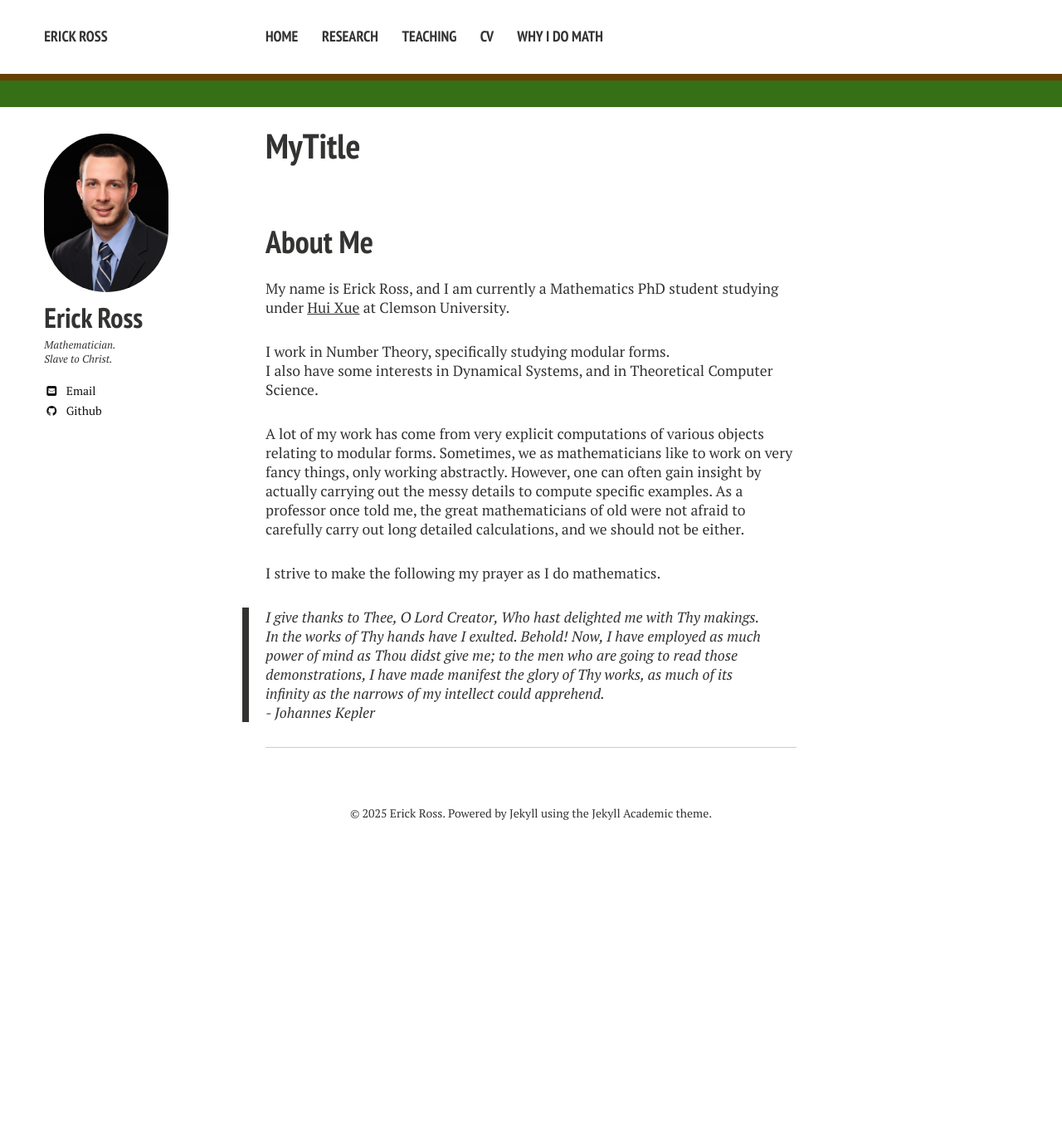
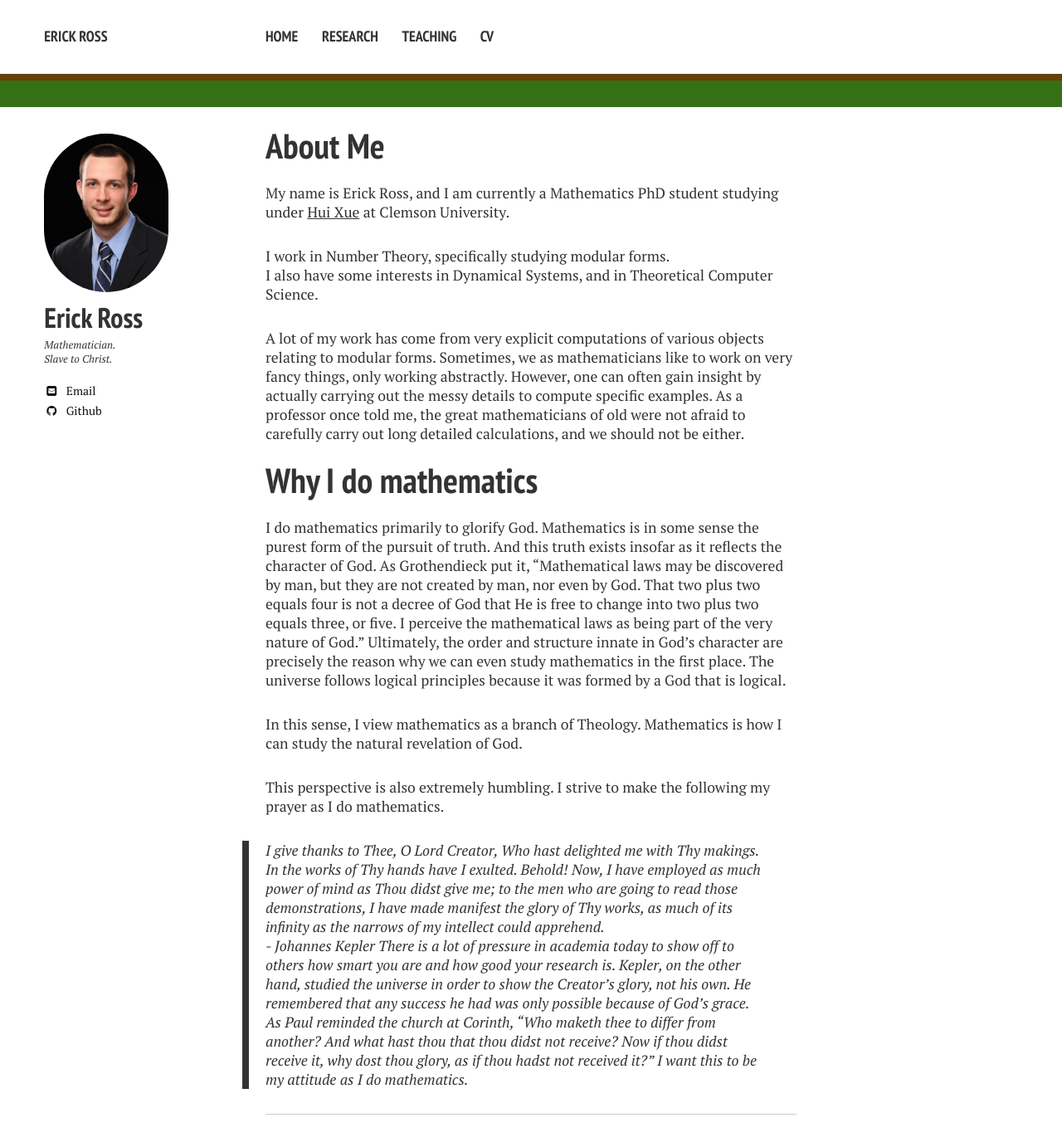
Before and after one commit to erick-ross/erick-ross.github.io, a Jekyll site: the page built from index.md, in a window 1280 px wide and 1400 px high. Shown: the top 1382 px of the window at 83% size. Built offline with Jekyll 4.4.1, drawn with Linux system fonts in a browser that asks for light colours; nearby versions of some CDN libraries.

Commit message:
some setup

```diff
--- a/_data/navigation.yml
+++ b/_data/navigation.yml
@@ -10,6 +10,3 @@
 
 - title: CV
   url: /cv/
-
-- title: Why I do Math
-  url: /why-i-do-math/
--- a/_layouts/page.html
+++ b/_layouts/page.html
@@ -20,7 +20,8 @@
     {% include _author-bio.html %}
   </div>
   <article class="page">
-    <h1>{{ page.title }}</h1>
+    <!-- eross - Jekyll kept "guessing" the title incorrectly, so it is just easier to do titles manually in markdown -->
+    <!-- <h1>{{ page.title }}</h1> -->
     <div class="article-wrap">
       {{ content }}
       {% if page.share != false %}
--- a/index.md
+++ b/index.md
@@ -1,11 +1,9 @@
 ---
 layout: page
-title: MyTitle
 ---
 
-&nbsp;
 
-## About Me
+# About Me
 
 My name is Erick Ross, and I am currently a Mathematics PhD student studying under [Hui Xue](https://huixue.people.clemson.edu/) at Clemson University.
 
@@ -15,7 +13,15 @@ A lot of my work has come from very explicit computations of various objects rel
 
 
 
+# Why I do mathematics
+I do mathematics primarily to glorify God.
+Mathematics is in some sense the purest form of the pursuit of truth. And this truth exists insofar as it reflects the character of God. As Grothendieck put it, "Mathematical laws may be discovered by man, but they are not created by man, nor even by God. That two plus two equals four is not a decree of God that He is free to change into two plus two equals three, or five. I perceive the mathematical laws as being part of the very nature of God."
+Ultimately, the order and structure innate in God's character are precisely the reason why we can even study mathematics in the first place. The universe follows logical principles because it was formed by a God that is logical.
 
-I strive to make the following my prayer as I do mathematics.
+In this sense, I view mathematics as a branch of Theology. Mathematics is how I can study the natural revelation of God.
+
+This perspective is also extremely humbling. I strive to make the following my prayer as I do mathematics.
 > I give thanks to Thee, O Lord Creator, Who hast delighted me with Thy makings. In the works of Thy hands have I exulted. Behold! Now, I have employed as much power of mind as Thou didst give me; to the men who are going to read those demonstrations, I have made manifest the glory of Thy works, as much of its infinity as the narrows of my intellect could apprehend.
 > \- Johannes Kepler
+There is a lot of pressure in academia today to show off to others how smart you are and how good your research is. Kepler, on the other hand, studied the universe in order to show the Creator's glory, not his own. He remembered that any success he had was only possible because of God's grace. As Paul reminded the church at Corinth, "Who maketh thee to differ from another? And what hast thou that thou didst not receive? Now if thou didst receive it, why dost thou glory, as if thou hadst not received it?"
+I want this to be my attitude as I do mathematics.
```
Also changed, not shown: research.md (+0 -2 lines), teaching.md (+0 -1 lines), why-i-do-math.md (deleted, +0 -15 lines).
